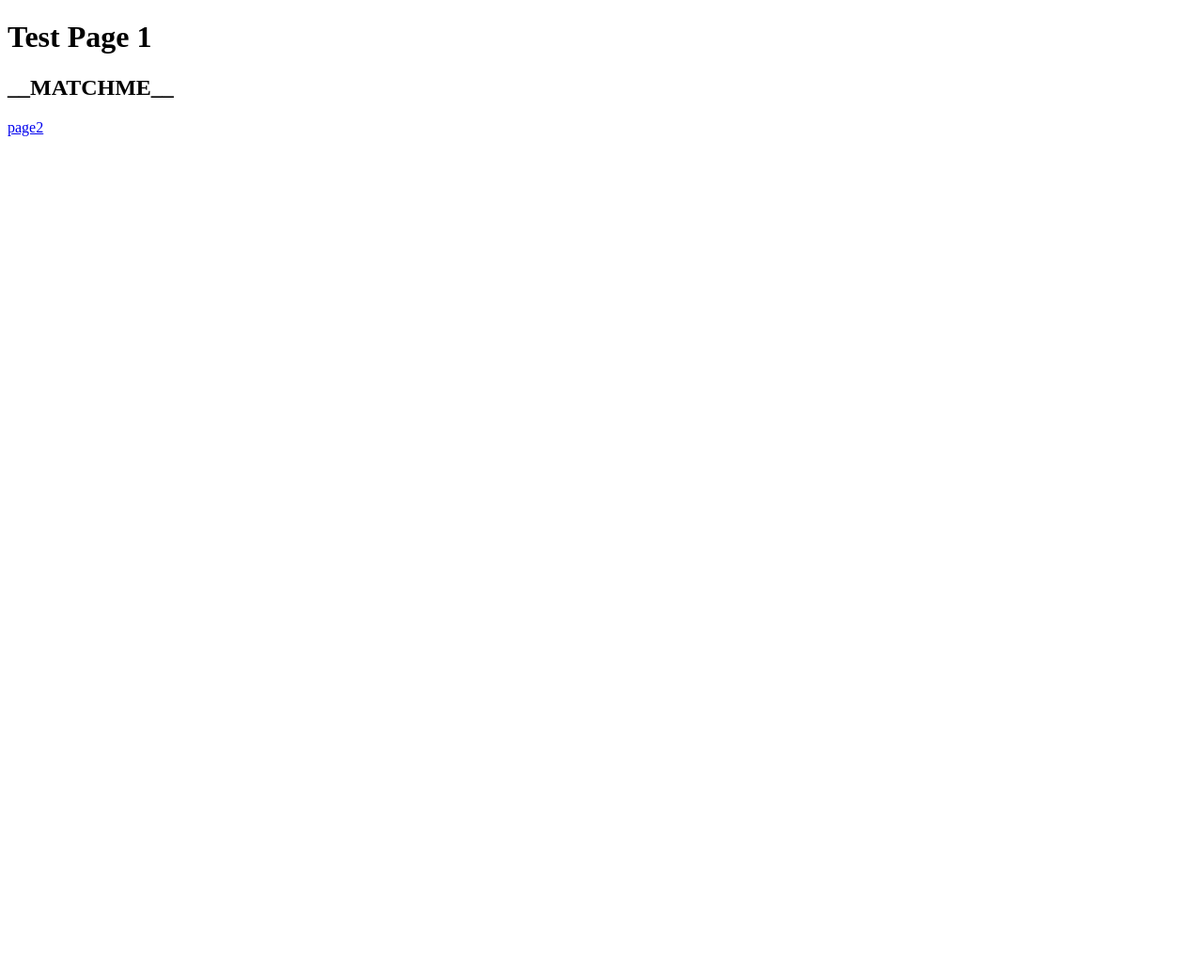
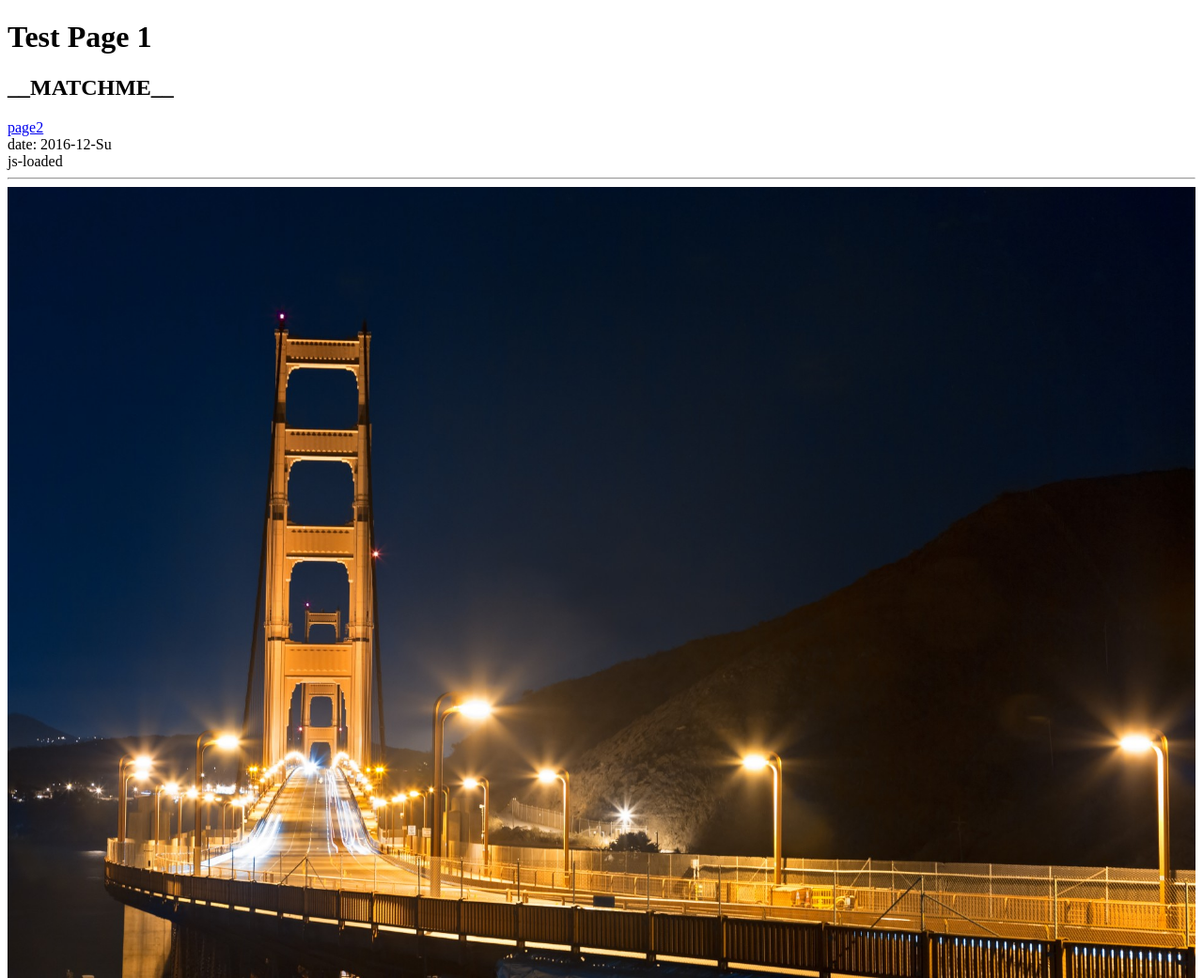
Before and after one commit to clouless/poc-codeceptjs-slow-on-dockerized-selenium, a website: page testfiles/index.html in a window 1280 px wide. Shown: the whole page at 94% size. Before the commit the page ends 800 px from the top, so only its background shows below. Drawn offline with nearby package versions, Linux system fonts and the light colour scheme.

Commit message:
add js and img

```diff
--- a/testfiles/index.html
+++ b/testfiles/index.html
@@ -3,10 +3,28 @@
 <head>
     <meta charset="UTF-8">
     <title>test1</title>
+    <script
+  src="https://code.jquery.com/jquery-3.1.1.js"
+  integrity="sha256-16cdPddA6VdVInumRGo6IbivbERE8p7CQR3HzTBuELA="
+  crossorigin="anonymous"></script>
+    <script src="https://cdnjs.cloudflare.com/ajax/libs/moment.js/2.17.1/moment.js"></script>
+    <script>
+        $(function() {
+            var time = $('#time');
+            time.html('date: ' + moment().format('YYYY-MM-dd'));
+
+            var js = $('#js');
+            js.html('js-loaded');
+        });
+    </script>
 </head>
 <body>
 <h1>Test Page 1</h1>
 <h2>__MATCHME__</h2>
 <a id="linkToPage2" href="https://local.codeclou.io:4443/page2.html">page2</a>
+<div id="time"></div>
+<div id="js"></div>
+<hr/>
+<img src="goldengate-publicdomain-license.jpg" style="width:100%" />
 </body>
 </html>
```
Also changed, not shown: e2e-some.test.js (+3 -0 lines), testfiles/goldengate-publicdomain-license.jpg (added).
